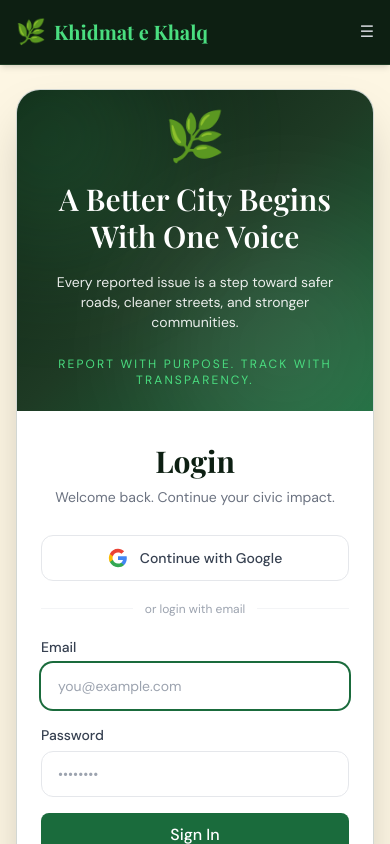
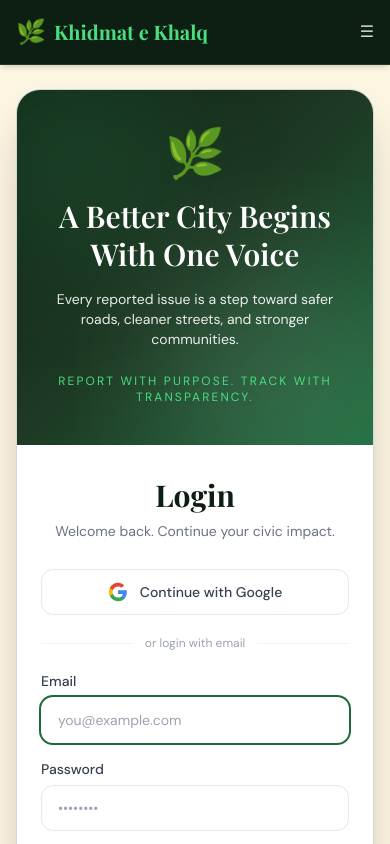
Before and after one commit to TahaHussainShah/khidmat-e-khalq, a Next.js app: page /login in a window 390 px wide. Shown: the top 844 px of the page. Built offline with nearby package versions, Linux system fonts and the light colour scheme; no server answers.

Commit message:
respnsive ness coreection

```diff
--- a/app/login/page.js
+++ b/app/login/page.js
@@ -149,12 +149,12 @@ function AuthPageContent() {
 
   return (
     <div className="min-h-screen bg-brand-cream px-4 py-6 md:py-8">
-      <div className="mx-auto h-[calc(100vh-3rem)] w-full max-w-6xl overflow-hidden rounded-3xl border border-brand-mid/20 bg-white shadow-2xl md:h-[calc(100vh-4rem)]">
+      <div className="mx-auto h-auto w-full max-w-6xl overflow-y-auto rounded-3xl border border-brand-mid/20 bg-white shadow-2xl md:h-[calc(100vh-4rem)] md:overflow-hidden">
         <div className="grid h-full grid-cols-1 md:grid-cols-2">
           <motion.section
             layout
             transition={transition}
-            className={`${isLogin ? 'md:order-1' : 'md:order-2'} relative flex min-h-[38vh] items-center justify-center overflow-hidden bg-gradient-to-br from-brand-dark via-brand-mid to-brand-green px-8 py-12 md:min-h-0 md:px-12`}
+            className={`${isLogin ? 'md:order-1' : 'md:order-2'} relative flex min-h-[32vh] items-center justify-center overflow-hidden bg-gradient-to-br from-brand-dark via-brand-mid to-brand-green px-6 py-10 sm:px-8 md:min-h-0 md:px-12`}
           >
             <div className="pointer-events-none absolute -left-20 -top-16 h-56 w-56 rounded-full bg-brand-lime/15 blur-3xl" />
             <div className="pointer-events-none absolute -bottom-16 -right-10 h-64 w-64 rounded-full bg-white/10 blur-3xl" />
@@ -185,7 +185,7 @@ function AuthPageContent() {
           <motion.section
             layout
             transition={transition}
-            className={`${isLogin ? 'md:order-2' : 'md:order-1'} flex items-center justify-center px-6 py-8 sm:px-10 md:px-12`}
+            className={`${isLogin ? 'md:order-2' : 'md:order-1'} flex items-center justify-center px-6 py-8 pb-10 sm:px-10 md:px-12`}
           >
             <motion.div
               key={`form-${mode}`}
```
